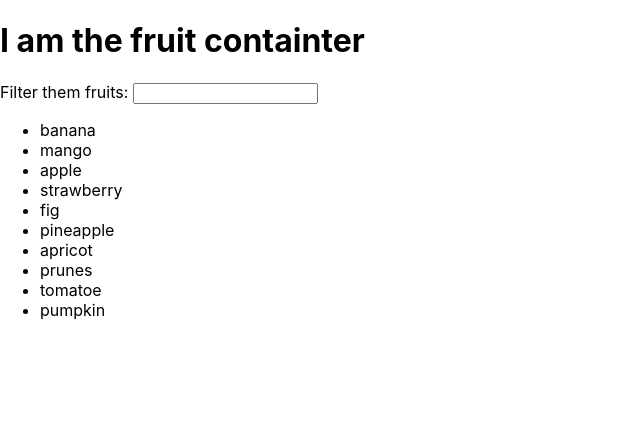
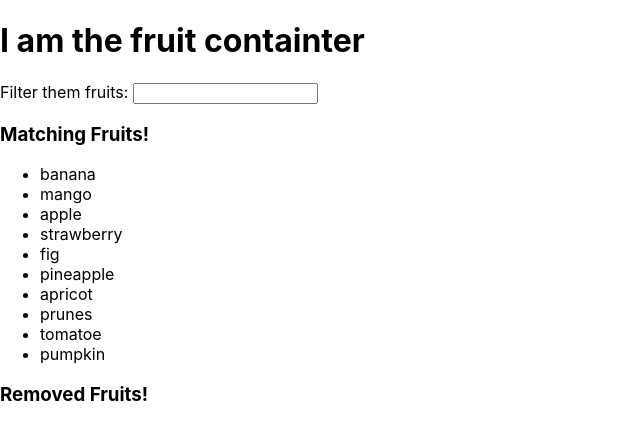
Before and after one commit to devin-lynch/fruit-filter, a React (Create React App) app: page / in a window 1280 px wide. Shown: the top 440 px of the page, without its empty margins (0-640 px from the left). Built offline with nearby package versions, Linux system fonts and the light colour scheme.

Commit message:
Show removed fruits in filter list

```diff
--- a/src/FruitContainer.jsx
+++ b/src/FruitContainer.jsx
@@ -8,7 +8,8 @@ export default class FruitContainer extends Component {
         // an array of fruits to display
         fruitsToDisplay: this.props.fruits,
         // value that has been typed into the input
-        filterValue: ''
+        filterValue: '',
+        fruitsFiltered: []
     }
 
     handleFilterChange = (e) => {
@@ -18,10 +19,15 @@ export default class FruitContainer extends Component {
         const filteredFruitList = this.props.fruits.filter(fruit => {
             return fruit.toLowerCase().includes(filterValue.toLowerCase())
         })
+        const removedFruitsList = this.props.fruits.filter(fruit => {
+            return !fruit.toLowerCase().includes(filterValue.toLowerCase())
+        })
+
         // set state to control the input
         this.setState({
             fruitsToDisplay: filteredFruitList,
-            filterValue
+            filterValue,
+            fruitsFiltered: removedFruitsList
         })
     }
 
@@ -38,7 +44,10 @@ export default class FruitContainer extends Component {
                 />
 
                 {/* give list the state to display */}
-                <List fruits={this.state.fruitsToDisplay} />
+                <List
+                fruits={this.state.fruitsToDisplay}
+                removed={this.state.fruitsFiltered}
+                />
             </>
         )
     }
--- a/src/List.jsx
+++ b/src/List.jsx
@@ -5,11 +5,21 @@ export default class List extends Component {
         const fruits = this.props.fruits.map((fruit, i) => {
             return <li key={`fruit-${i}`}>{fruit}</li>
         })
+        const removed = this.props.removed.map((fruit, idx)=>{
+            return <li key={`removed-${idx}`}>{fruit}</li>
+          })
         return (
-            <ul>
-                {/* the lists will go here! */}
-                {fruits}
-            </ul>
+            <div>
+                <h3>Matching Fruits!</h3>
+                <ul>
+                    {fruits}
+                </ul>
+
+                <h3>Removed Fruits!</h3>
+                <ul>
+                    {removed}
+                </ul>
+            </div>
         )
     }
 }
```
